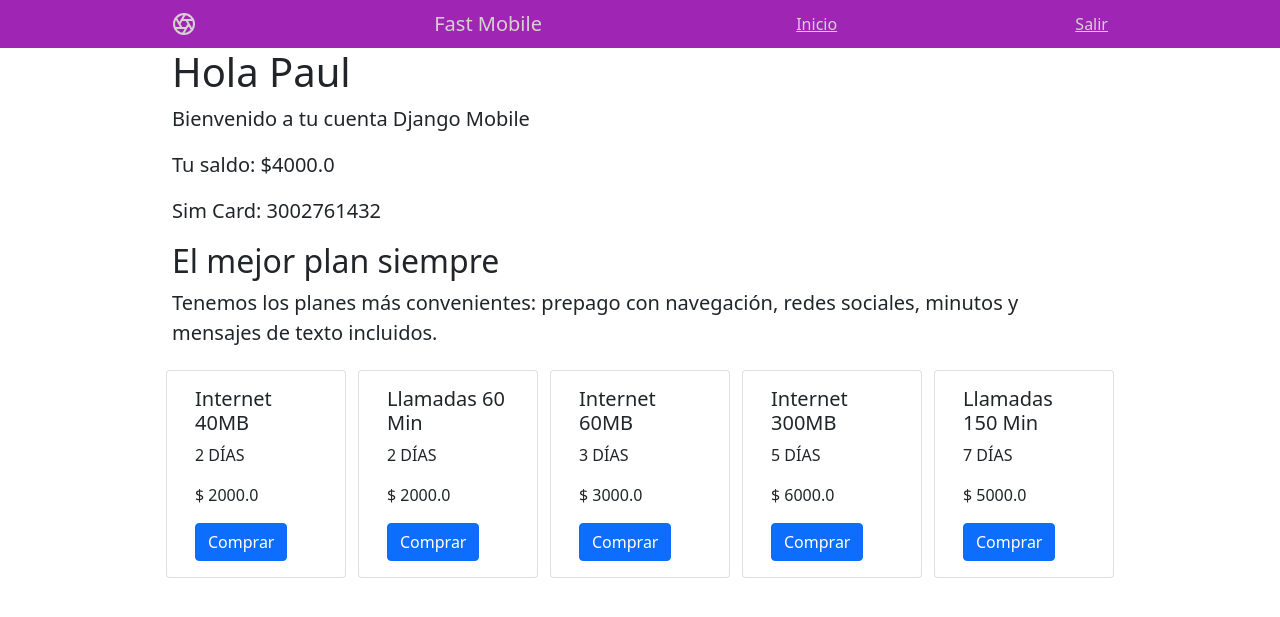
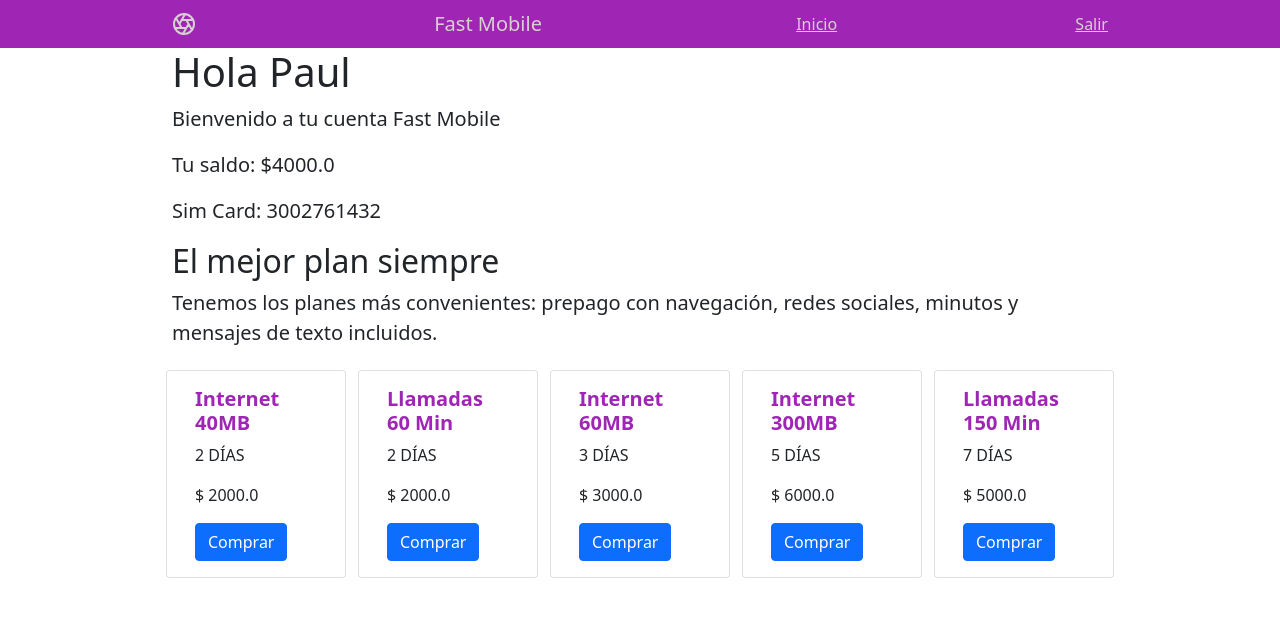
Before and after one commit to leomartinez2020/django-fast-mobile, a Django app: page / in a window 1280 px wide. Shown: the top 617 px of the page. Run offline with Django 3.2, Linux system fonts and the light colour scheme; a user stored in the database is signed in; data comes from the database, SQL or seed files in the repository; both versions use the stored data as it was after the commit.

```diff
--- a/payment/templates/payment/base.html
+++ b/payment/templates/payment/base.html
@@ -5,7 +5,7 @@
     <meta http-equiv="X-UA-Compatible" content="IE=edge">
     <meta name="viewport" content="width=device-width, initial-scale=1.0">
     <link href="https://cdn.jsdelivr.net/npm/bootstrap@5.0.2/dist/css/bootstrap.min.css" rel="stylesheet" integrity="sha384-EVSTQN3/azprG1Anm3QDgpJLIm9Nao0Yz1ztcQTwFspd3yD65VohhpuuCOmLASjC" crossorigin="anonymous">
-    <title>Django Payment</title>
+    <title>Fast Mobile</title>
     <style>
         .container {
   max-width: 960px;
@@ -78,13 +78,17 @@
 }
 
       .message {
-        color: red;
+        color: blue;
         animation-name: mensaje;
-        animation-duration: 3s;
+        animation-duration: 2s;
       }
       @keyframes mensaje {
         from {color: red;}
-        to {color: black;}
+        to {color: blue;}
+      }
+      .logo-color {
+        color: #9f26b5;
+        font-weight: bold;
       }
     </style>
 </head>
--- a/payment/templates/payment/index.html
+++ b/payment/templates/payment/index.html
@@ -4,7 +4,7 @@
     {% if user.is_authenticated %}
     <div class="col-sm">
     <h1>Hola {{ user.get_username }}</h1>
-    <p class="lead">Bienvenido a tu cuenta Django Mobile</p>
+    <p class="lead">Bienvenido a tu cuenta Fast Mobile</p>
     <p class="lead">Tu saldo: ${{ user.saldo }}</p>
     <p class="lead">Sim Card: {{ user.sim_card }}</p>
     </div>
@@ -36,7 +36,7 @@
     {% for plan in planes %}
     <div class="card col-sm" style="margin: 6px;">
       <div class="card-body">
-        <h5 class="card-title">{{ plan.nombre }}</h5>
+        <h5 class="card-title logo-color">{{ plan.nombre }}</h5>
         <p class="card-text">{{ plan.duracion }} DÍAS</p>
         <p class="card-text">$ {{ plan.costo }}</p>
 
@@ -53,7 +53,7 @@
                 <p>Vigencia: {{ plan.duracion }} días</p>
                 <p>Costo: ${{ plan.costo }}</p>
                 {% if plan.costo > user.saldo %}
-                  <p>Saldo insuficiente. Debe recargar para comprar un plan</p>
+                  <p style="color: red;">Saldo insuficiente. Debes recargar para comprar un plan</p>
                 {% endif %}
               </div>
               <div class="modal-footer">
```
Also changed, not shown: db.sqlite3.
